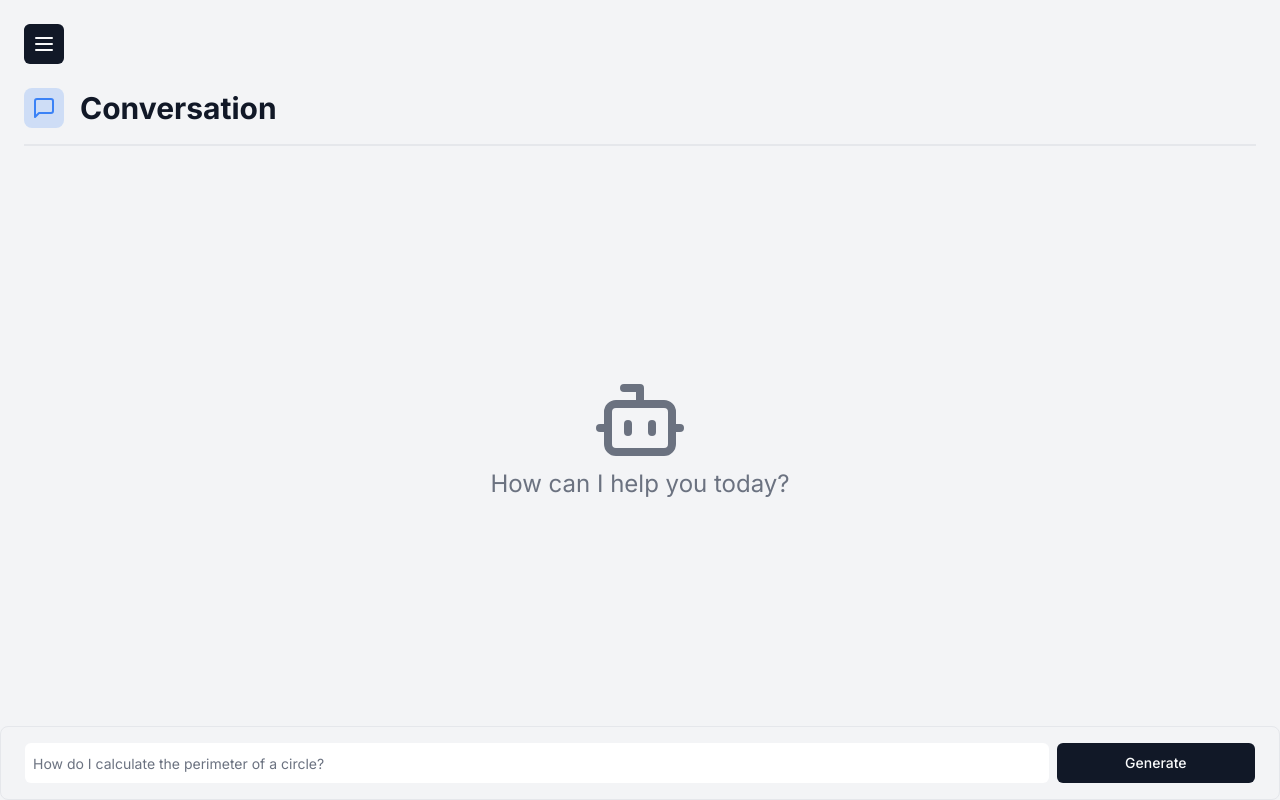
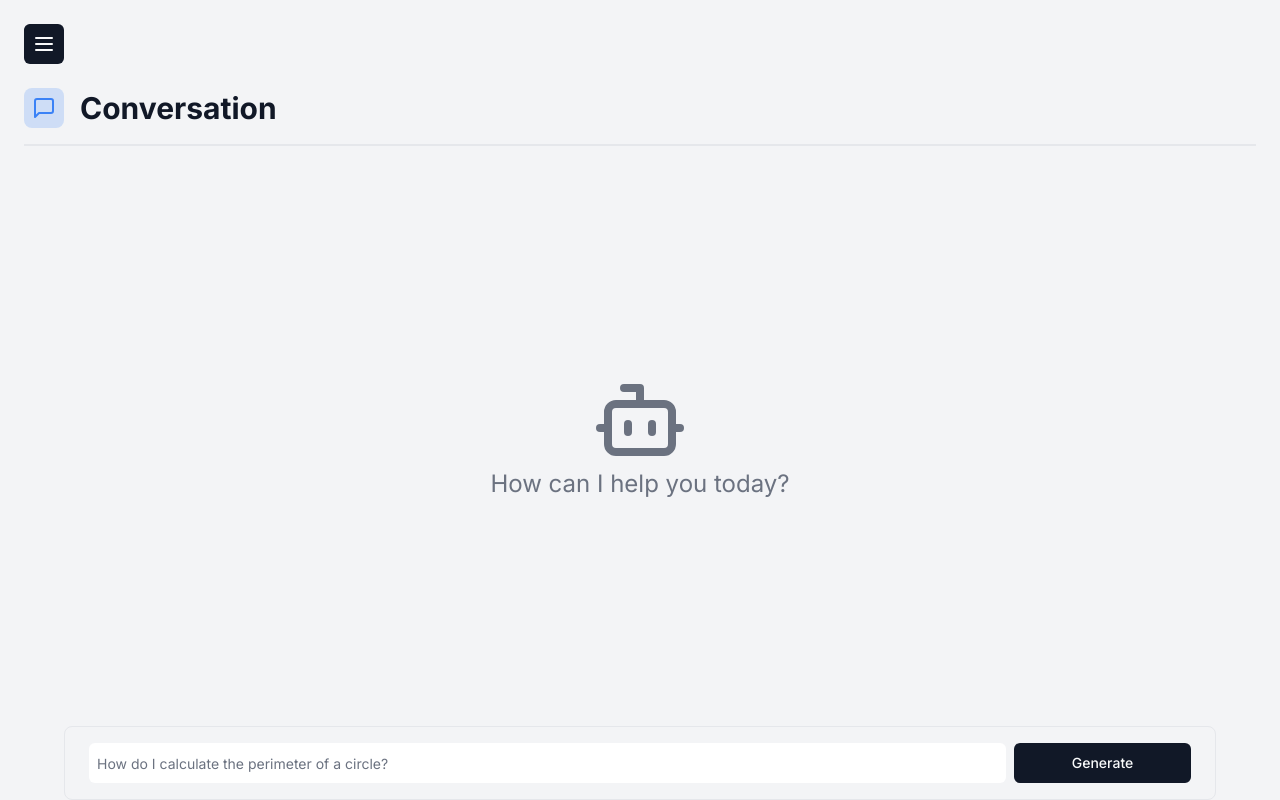
Before and after one commit to StylishAii/SaaS__Ai_project, a Next.js app: page /conversation in a window 1280 px wide. Built offline with nearby package versions, Linux system fonts and the light colour scheme; what @kamona/tailwindcss-perspective would draw is missing.

Commit message:
Loading State with Toast Sonner
Signed-off-by: Keeshigan Pirabaharan <kpirabaharan3@gmail.com>

```diff
--- a/package.json
+++ b/package.json
@@ -27,6 +27,7 @@
     "react-hook-form": "^7.49.2",
     "react-type-animation": "^3.2.0",
     "shadcn-ui": "latest",
+    "sonner": "^1.2.4",
     "tailwind-merge": "^2.1.0",
     "tailwindcss-animate": "^1.0.7",
     "zod": "^3.22.4"
--- a/src/app/(routes)/conversation/components/ConversationBody.tsx
+++ b/src/app/(routes)/conversation/components/ConversationBody.tsx
@@ -9,11 +9,14 @@ import ConversationForm from './ConversationForm';
 const ConversationBody = () => {
   const [messages, setMessages] = useState<ChatCompletionMessageParam[]>([]);
 
+
   return (
-    <div className={`flex h-full w-full flex-col gap-y-4 mt-4`}>
-      <ConversationContent messages={messages} />
-      <div className='mx-auto mt-auto w-full max-w-7xl'>
-        <ConversationForm messages={messages} setMessages={setMessages} />
+    <div className='mx-auto h-full w-full max-w-6xl '>
+      <div className='flex h-full flex-col gap-y-4 pt-4'>
+        <ConversationContent messages={messages} />
+        <div className='mt-auto w-full'>
+          <ConversationForm  messages={messages} setMessages={setMessages} />
+        </div>
       </div>
     </div>
   );
--- a/src/app/(routes)/conversation/components/ConversationContent.tsx
+++ b/src/app/(routes)/conversation/components/ConversationContent.tsx
@@ -11,8 +11,8 @@ interface ConversationContentProps {
 const ConversationContent = ({ messages }: ConversationContentProps) => {
   return (
     <div
-      className='mx-auto flex h-full w-full max-w-7xl flex-col justify-end
-      gap-y-4 px-4 md:px-6 min-h-[100px]'
+      className='flex h-full min-h-[100px] w-full flex-col justify-end gap-y-4
+      px-4 md:px-6'
     >
       {messages.length === 0 ? (
         <Empty label='How can I help you today?' />
--- a/src/app/(routes)/conversation/components/ConversationForm.tsx
+++ b/src/app/(routes)/conversation/components/ConversationForm.tsx
@@ -6,6 +6,7 @@ import { useRouter } from 'next/navigation';
 import { ChatCompletionMessageParam } from 'openai/resources/index.mjs';
 import { Dispatch, SetStateAction } from 'react';
 import { useForm } from 'react-hook-form';
+import { toast } from 'sonner';
 import * as z from 'zod';
 
 import { Button } from '@/components/ui/button';
@@ -32,10 +33,17 @@ const ConversationForm = ({ messages, setMessages }: ConversationFormProps) => {
     },
   });
 
+  // Loading State
   const isLoading = conversationForm.formState.isSubmitting;
 
   const onSubmit = async (values: ConversationFormValues) => {
+    const toastId = toast('Conversation', { position: 'top-right' });
+
     try {
+      toast.loading('ChatXYZ is thinking...', {
+        id: toastId,
+      });
+
       const userMessage: ChatCompletionMessageParam = {
         role: 'user',
         content: values.prompt,
@@ -47,10 +55,18 @@ const ConversationForm = ({ messages, setMessages }: ConversationFormProps) => {
         messages: newMessages,
       });
 
-      setMessages(current => [...current, userMessage, response.data]);
-      conversationForm.reset();
+      if (response.status === 200) {
+        toast.dismiss(toastId);
+        setMessages(current => [...current, userMessage, response.data]);
+        conversationForm.reset();
+      } else {
+        toast.error('Something went wrong.', {
+          id: toastId,
+        });
+      }
     } catch (err: any) {
       // TODO: Open Pro Modal
+      toast.error(err.message, { id: toastId });
       console.log(err);
     } finally {
       router.refresh();
--- a/src/app/api/conversation/route.ts
+++ b/src/app/api/conversation/route.ts
@@ -23,7 +23,7 @@ export const POST = async (req: Request) => {
       messages,
     });
 
-    return NextResponse.json(response.choices[0].message);
+    return NextResponse.json(response.choices[0].message, { status: 200 });
   } catch (err) {
     console.log('CONVERSATION_ERROR:', err);
     return new NextResponse('Internal Error', { status: 500 });
--- a/src/app/layout.tsx
+++ b/src/app/layout.tsx
@@ -1,6 +1,7 @@
 import { ClerkProvider } from '@clerk/nextjs';
 import type { Metadata } from 'next';
 import { Inter } from 'next/font/google';
+import { Toaster } from 'sonner';
 
 import { cn } from '@/lib/utils';
 import './globals.css';
@@ -20,7 +21,10 @@ export default function RootLayout({
   return (
     <ClerkProvider>
       <html lang='en'>
-        <body className={cn(inter.className, 'bg-secondary')}>{children}</body>
+        <body className={cn(inter.className, 'bg-secondary')}>
+          <Toaster />
+          {children}
+        </body>
       </html>
     </ClerkProvider>
   );
```
Also changed, not shown: 1 other file (tests, documents, lock files or other folders).
